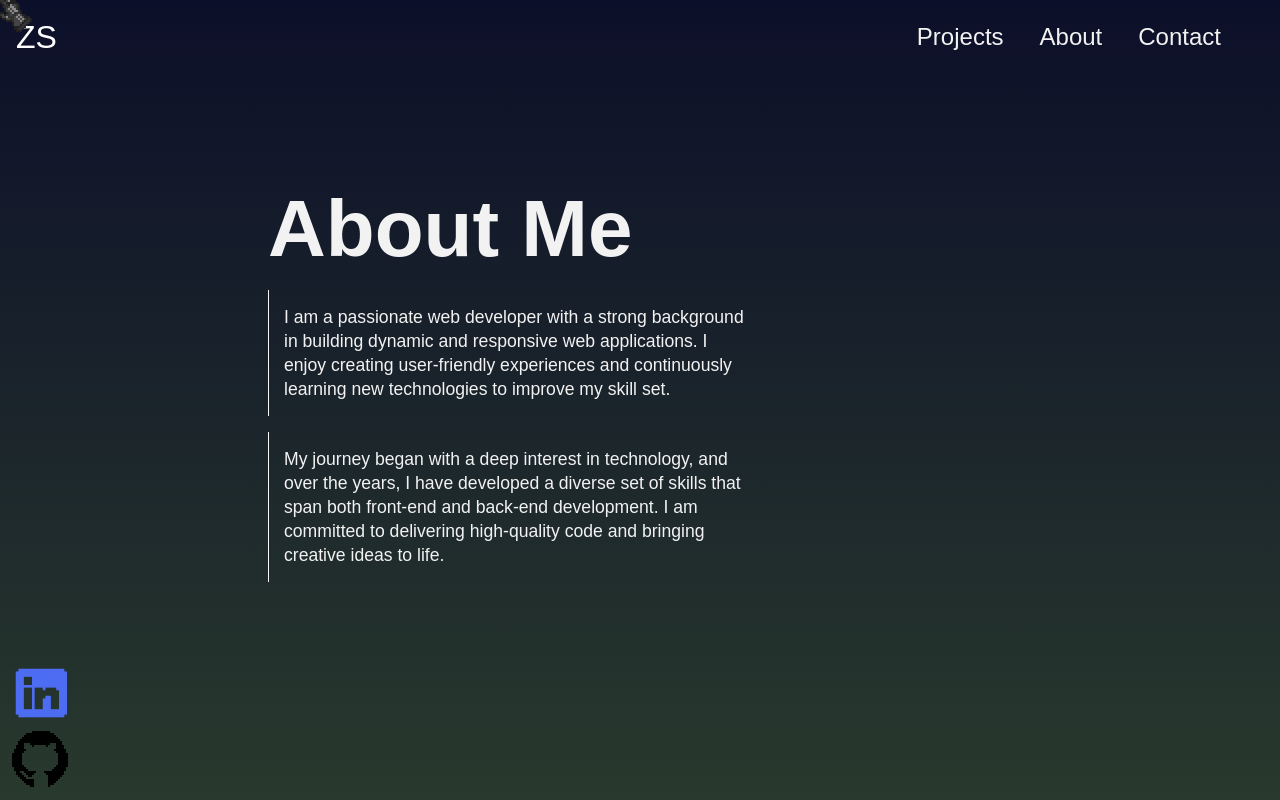
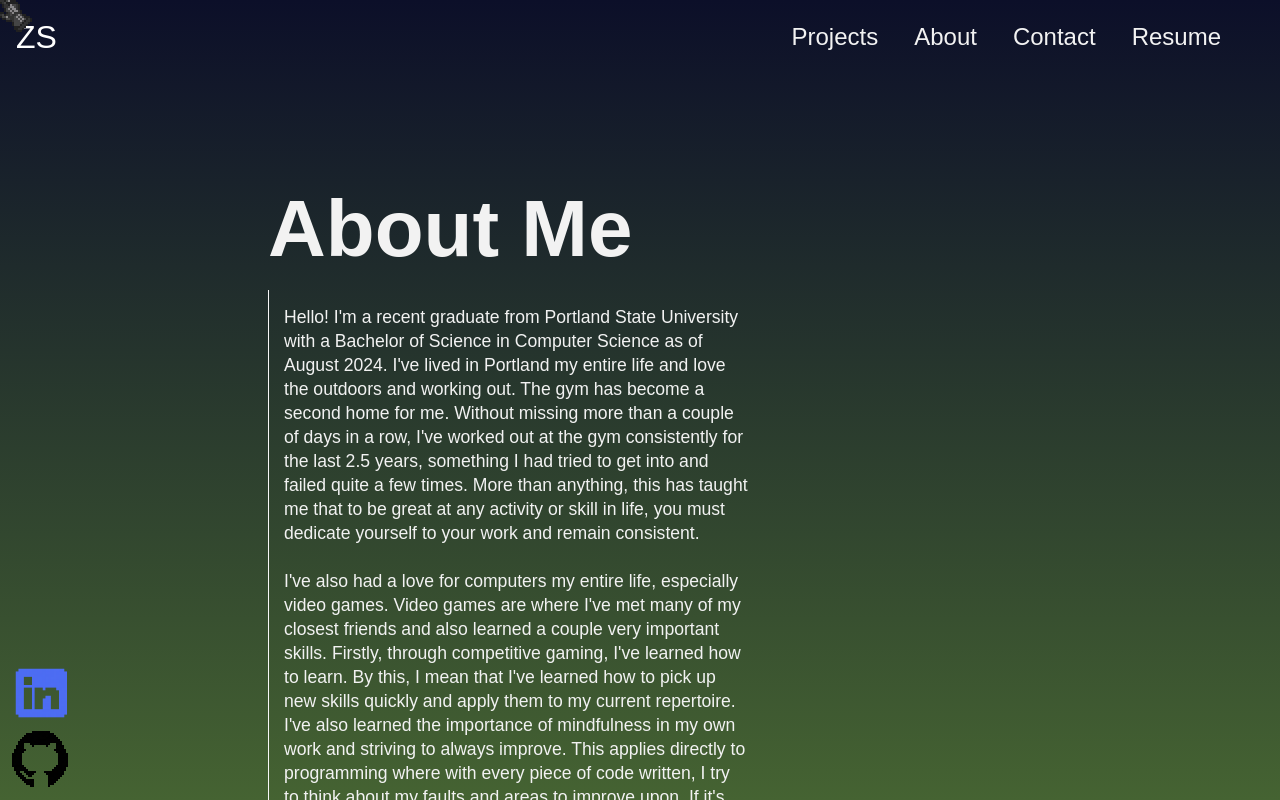
Before and after one commit to lordbaldwin1/lordbaldwin1.github.io, a React (Create React App) app: page /about in a window 1280 px wide. Shown: the top 800 px of the page. Built offline with nearby package versions, Linux system fonts and the light colour scheme; a web font is replaced by a local one.

Commit message:
add about/resume

```diff
--- a/package.json
+++ b/package.json
@@ -2,7 +2,7 @@
   "name": "website-project",
   "version": "0.1.0",
   "private": true,
-  "homepage": "https://lordbaldwin1.github.io/lordbaldwin1.github.io",
+  "homepage": "https://lordbaldwin1.github.io",
   "dependencies": {
     "@testing-library/jest-dom": "^5.17.0",
     "@testing-library/react": "^13.4.0",
--- a/src/components/navbar.js
+++ b/src/components/navbar.js
@@ -1,6 +1,7 @@
 import Nav from 'react-bootstrap/Nav';
 import Navbar from 'react-bootstrap/Navbar';
 import { Link } from 'react-router-dom';
+import Resume from '../assets/Resume_Zachary_Springer.pdf';
 
 function Navigation() {
   return (
@@ -12,6 +13,7 @@ function Navigation() {
             <Nav.Link as={Link} to="/projects" className="hover-effect">Projects</Nav.Link>
             <Nav.Link as={Link} to="/about" className="hover-effect">About</Nav.Link>
             <Nav.Link as={Link} to="/contact" className="hover-effect">Contact</Nav.Link>
+            <Nav.Link href={Resume} download="Resume_Zachary_Springer.pdf" className="hover-effect">Resume</Nav.Link>
           </Nav>
         </Navbar.Collapse>
     </Navbar>
--- a/src/pages/About.js
+++ b/src/pages/About.js
@@ -13,12 +13,28 @@ const About = () => {
       >
         <h1>About Me</h1>
         <p>
-          I am a passionate web developer with a strong background in building dynamic and responsive web applications. I enjoy creating user-friendly experiences and continuously learning new technologies to improve my skill set.
+          Hello! I'm a recent graduate from Portland State University with a
+          Bachelor of Science in Computer Science as of August 2024. I've lived in Portland
+          my entire life and love the outdoors and working out. The gym has become a second
+          home for me. Without missing more than a couple of days in a row, I've worked out at the gym
+          consistently for the last 2.5 years, something I had tried to get into and failed quite
+          a few times. More than anything, this has taught me that to be great at any activity or skill in life, you must
+          dedicate yourself to your work and remain consistent. <br /> <br />
+
+          I've also had a love for computers my entire life, especially video games. Video games
+          are where I've met many of my closest friends and also learned a couple very important skills.
+          Firstly, through competitive gaming, I've learned how to learn. By this, I mean that I've learned how to
+          pick up new skills quickly and apply them to my current repertoire. I've also learned the importance of mindfulness
+          in my own work and striving to always improve. This applies directly to programming where with every piece of code written,
+          I try to think about my faults and areas to improve upon. If it's not clear what I'm to improve upon, then that usually
+          means, for me, that it's time to study the work of others to improve my own. <br /> <br />
+
+          Also, again as with the gym, competitive video
+          games have taught me the importance of consistency. To be great
+          in any competitive video game, you need to not only play consistently,
+          but you need to be mindful and play to improve consistently. Many people go through work and life on autopilot, but to keep improving
+          and learning, you need to keep striving to do so.
         </p>
-        <p>
-          My journey began with a deep interest in technology, and over the years, I have developed a diverse set of skills that span both front-end and back-end development. I am committed to delivering high-quality code and bringing creative ideas to life.
-        </p>
-        {/* Add more personal details or background information here */}
     </motion.section>
   );
 };
```
Also changed, not shown: 1 other file (tests, documents, lock files or other folders).
